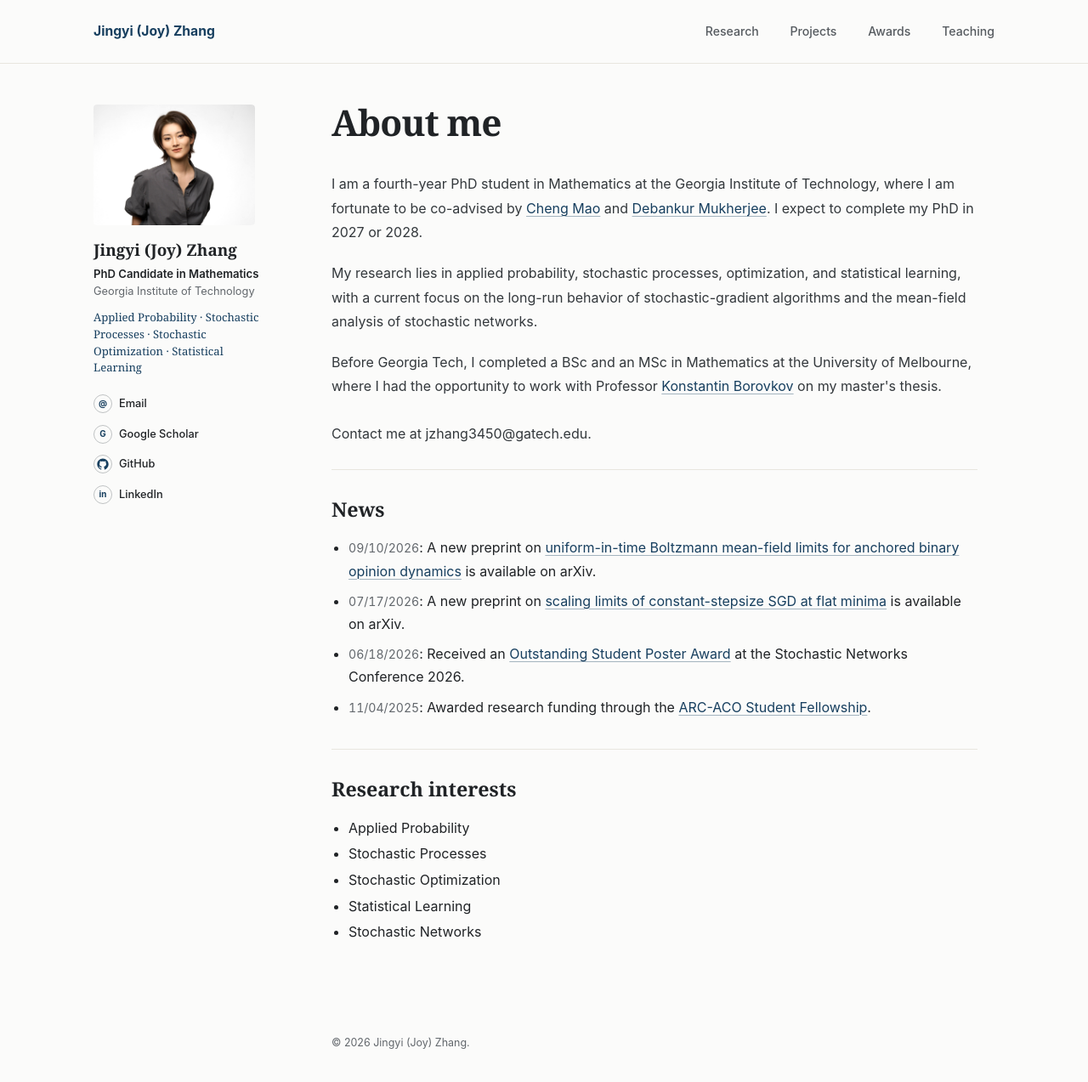
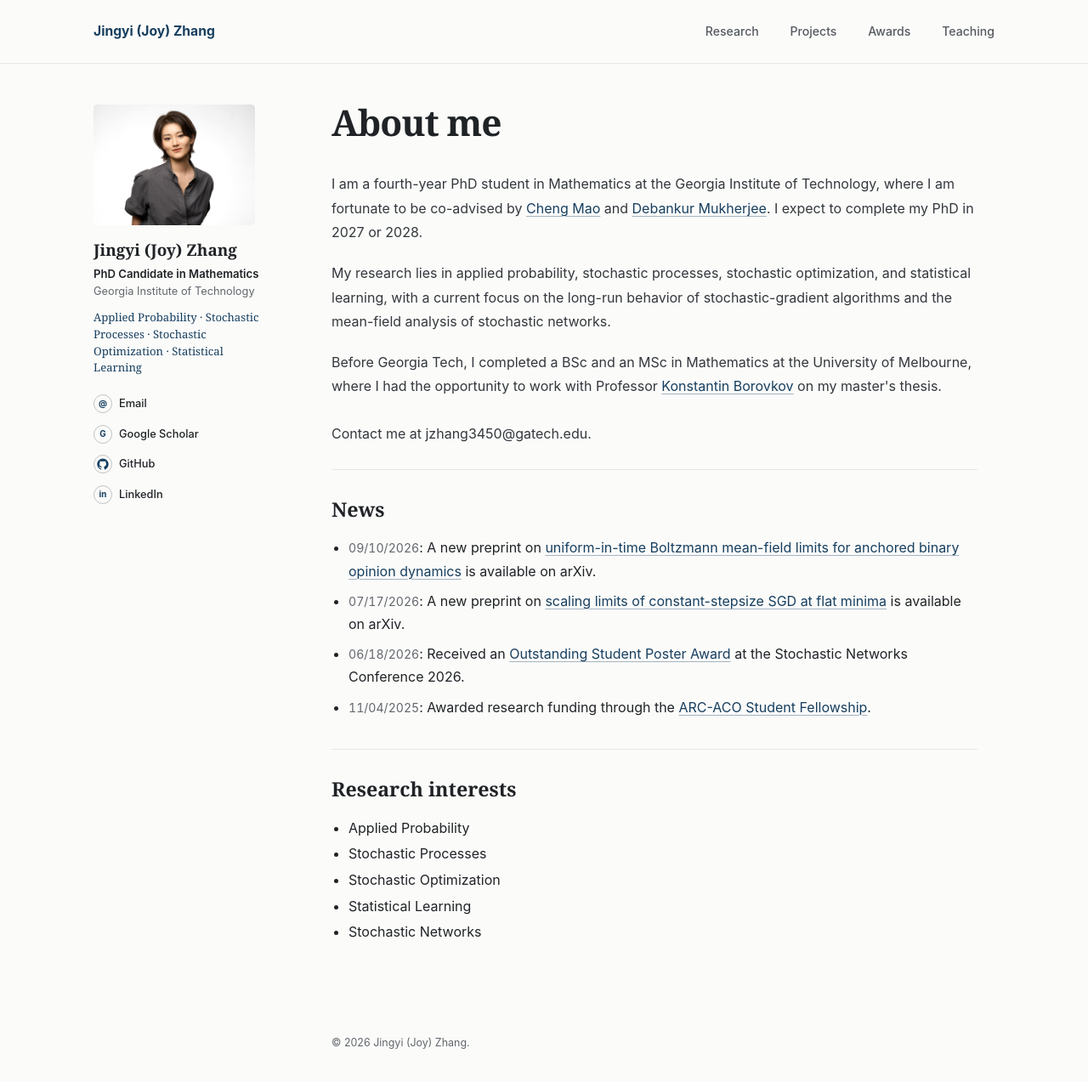
Before and after one commit to JoyZhang25/JoyZhang25.github.io, a Jekyll site: the page built from index.html, in a window 1280 px wide and 1285 px high. Shown: the top 1273 px of the window at 85% size. Built offline with Jekyll 4.4.1, drawn with Linux system fonts in a browser that asks for light colours.

Commit message:
Refine About Me research description

```diff
--- a/_data/profile.yml
+++ b/_data/profile.yml
@@ -35,7 +35,7 @@ links:
 
 about:
   - 'I am a fourth-year PhD student in Mathematics at the Georgia Institute of Technology, where I am fortunate to be co-advised by <a href="https://cmao35.math.gatech.edu/" target="_blank" rel="noopener noreferrer">Cheng Mao</a> and <a href="https://www.debankur-mukherjee.com/" target="_blank" rel="noopener noreferrer">Debankur Mukherjee</a>. I expect to complete my PhD in 2027 or 2028.'
-  - 'My research lies in applied probability, stochastic processes, optimization, and statistical learning, with a current focus on the long-run behavior of stochastic-gradient algorithms and the mean-field analysis of stochastic networks.'
+  - 'My research lies in applied probability, stochastic processes, stochastic optimization, and statistical learning, with a current focus on the long-run behavior of stochastic-gradient algorithms and the mean-field analysis of stochastic networks.'
   - 'Before Georgia Tech, I completed a BSc and an MSc in Mathematics at the University of Melbourne, where I had the opportunity to work with Professor <a href="https://findanexpert.unimelb.edu.au/profile/971-konstantin-borovkov" target="_blank" rel="noopener noreferrer">Konstantin Borovkov</a> on my master&apos;s thesis.'
 
 news:
```
